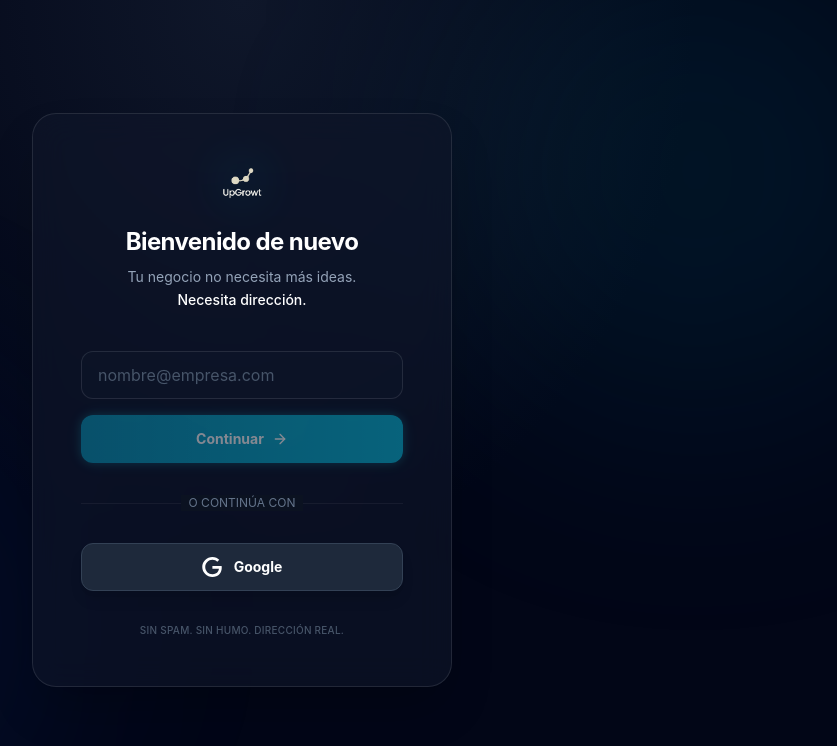
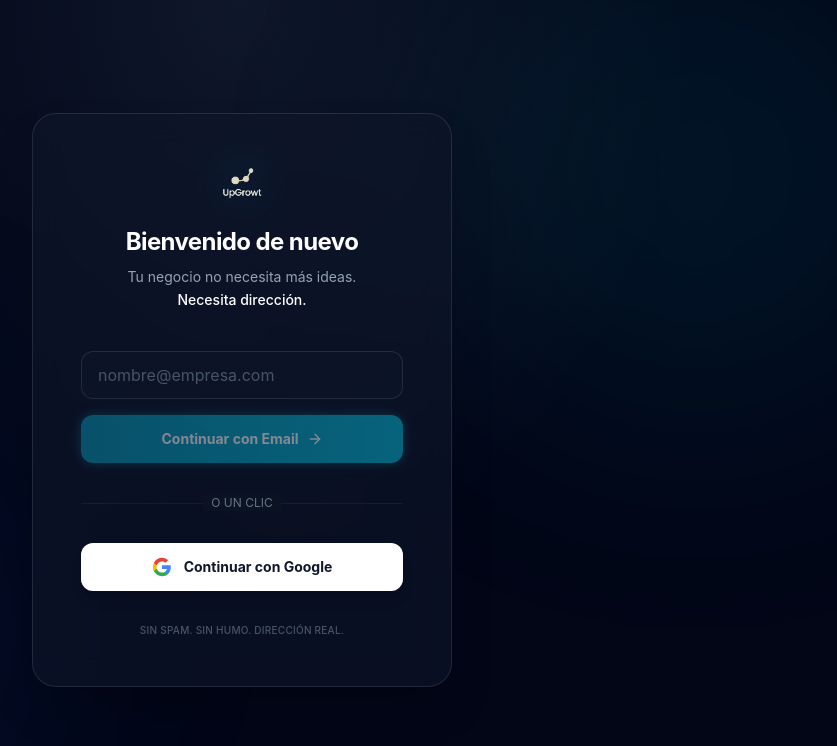
Before and after one commit to appupgrowt-png/upgrowt-app, a React (Vite) app: page / in a window 1280 px wide. Shown: the top 746 px of the page, without its empty margins (398-1235 px from the left). Built offline with nearby package versions, Linux system fonts and the light colour scheme; no server answers.

Commit message:
Actualización login

```diff
--- a/components/AuthView.tsx
+++ b/components/AuthView.tsx
@@ -5,7 +5,6 @@ import { Mail, ArrowRight, Loader2 } from 'lucide-react';
 
 interface AuthViewProps {
   onSuccess: (userId: string) => void;
-  // initialMode is deprecated in new flow, keeping prop signature compatible if needed
 }
 
 export const AuthView: React.FC<AuthViewProps> = ({ onSuccess }) => {
@@ -17,9 +16,11 @@ export const AuthView: React.FC<AuthViewProps> = ({ onSuccess }) => {
   const handleGoogleLogin = async () => {
     try {
       setIsLoading(true);
+      setError('');
       const { error } = await supabase.auth.signInWithOAuth({
         provider: 'google',
         options: {
+          // This ensures the redirect comes back to the current page (localhost or production)
           redirectTo: window.location.origin
         }
       });
@@ -142,9 +143,9 @@ export const AuthView: React.FC<AuthViewProps> = ({ onSuccess }) => {
                disabled={isLoading || !email}
                className="w-full h-12 bg-gradient-to-r from-primary-600 to-primary-500 text-white rounded-xl font-bold text-sm shadow-neon hover:shadow-[0_0_20px_rgba(34,211,238,0.4)] transition-all flex items-center justify-center gap-2 active:scale-[0.98] disabled:opacity-50 disabled:cursor-not-allowed"
              >
-               {isLoading ? 'Enviando...' : (
+               {isLoading && !emailSent ? 'Enviando...' : (
                  <>
-                   Continuar <ArrowRight className="w-4 h-4" />
+                   Continuar con Email <ArrowRight className="w-4 h-4" />
                  </>
                )}
              </button>
@@ -156,22 +157,27 @@ export const AuthView: React.FC<AuthViewProps> = ({ onSuccess }) => {
               <span className="w-full border-t border-white/5"></span>
             </div>
             <div className="relative flex justify-center text-xs uppercase">
-              <span className="bg-[#0b1221] px-2 text-slate-500">O continúa con</span>
+              <span className="bg-[#0b1221] px-2 text-slate-500">O un clic</span>
             </div>
           </div>
 
-          {/* Google Auth */}
+          {/* Google Auth with Official Logo */}
           <button
             onClick={handleGoogleLogin}
             disabled={isLoading}
-            className="w-full h-12 bg-slate-800 hover:bg-slate-700 border border-slate-700 text-white rounded-xl font-bold text-sm flex items-center justify-center gap-3 transition-all active:scale-[0.98] disabled:opacity-70 disabled:cursor-not-allowed shadow-lg"
+            className="w-full h-12 bg-white text-slate-900 hover:bg-slate-100 rounded-xl font-bold text-sm flex items-center justify-center gap-3 transition-all active:scale-[0.98] disabled:opacity-70 disabled:cursor-not-allowed shadow-lg"
           >
-            {isLoading ? <Loader2 className="animate-spin w-5 h-5"/> : (
+            {isLoading && !email ? (
+               <Loader2 className="animate-spin w-5 h-5 text-slate-900"/>
+            ) : (
                <>
-                <svg className="w-5 h-5" viewBox="0 0 24 24" fill="currentColor">
-                  <path d="M12.48 10.92v3.28h7.84c-.24 1.84-.853 3.187-1.787 4.133-1.147 1.147-2.933 2.4-6.053 2.4-4.827 0-8.6-3.893-8.6-8.72s3.773-8.72 8.6-8.72c2.6 0 4.507 1.027 5.907 2.347l2.307-2.307C18.747 1.44 16.133 0 12.48 0 5.867 0 .307 5.387.307 12s5.56 12 12.173 12c3.573 0 6.267-1.173 8.373-3.36 2.16-2.16 2.84-5.213 2.84-7.667 0-.76-.053-1.467-.173-2.053H12.48z" />
+                <svg className="w-5 h-5" viewBox="0 0 24 24" xmlns="http://www.w3.org/2000/svg">
+                  <path d="M22.56 12.25c0-.78-.07-1.53-.2-2.25H12v4.26h5.92c-.26 1.37-1.04 2.53-2.21 3.31v2.77h3.57c2.08-1.92 3.28-4.74 3.28-8.09z" fill="#4285F4"/>
+                  <path d="M12 23c2.97 0 5.46-.98 7.28-2.66l-3.57-2.77c-.98.66-2.23 1.06-3.71 1.06-2.86 0-5.29-1.93-6.16-4.53H2.18v2.84C3.99 20.53 7.7 23 12 23z" fill="#34A853"/>
+                  <path d="M5.84 14.09c-.22-.66-.35-1.36-.35-2.09s.13-1.43.35-2.09V7.07H2.18C1.43 8.55 1 10.22 1 12s.43 3.45 1.18 4.93l2.85-2.22.81-.62z" fill="#FBBC05"/>
+                  <path d="M12 5.38c1.62 0 3.06.56 4.21 1.64l3.15-3.15C17.45 2.09 14.97 1 12 1 7.7 1 3.99 3.47 2.18 7.07l3.66 2.84c.87-2.6 3.3-4.53 6.16-4.53z" fill="#EA4335"/>
                 </svg>
-                Google
+                Continuar con Google
                </>
             )}
           </button>
```
